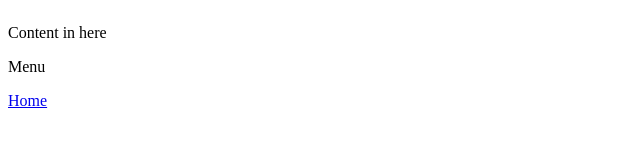
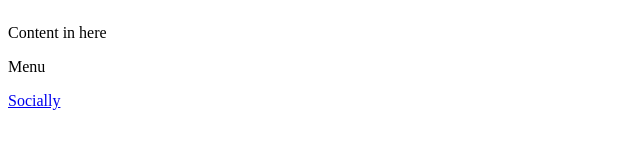
Before and after one commit to reynish/angular-meteor-material, a website: page client/index.html in a window 1280 px wide. Shown: the full height of the page, 0-640 px from the left. Drawn offline with Linux system fonts and the light colour scheme.

Commit message:
Set title to socially

```diff
--- a/client/index.html
+++ b/client/index.html
@@ -1,4 +1,5 @@
 <head>
+    <title>Socially</title>
     <meta name="viewport" content="width=device-width, initial-scale=1">
     <base href="/">
     <style>
@@ -38,7 +39,7 @@
                     Menu
                 </md-button>
                 <p>
-                    <a href="/parties">Home</a>
+                    <a href="/parties">Socially</a>
                 </p>
             </div>
         </md-toolbar>
```
